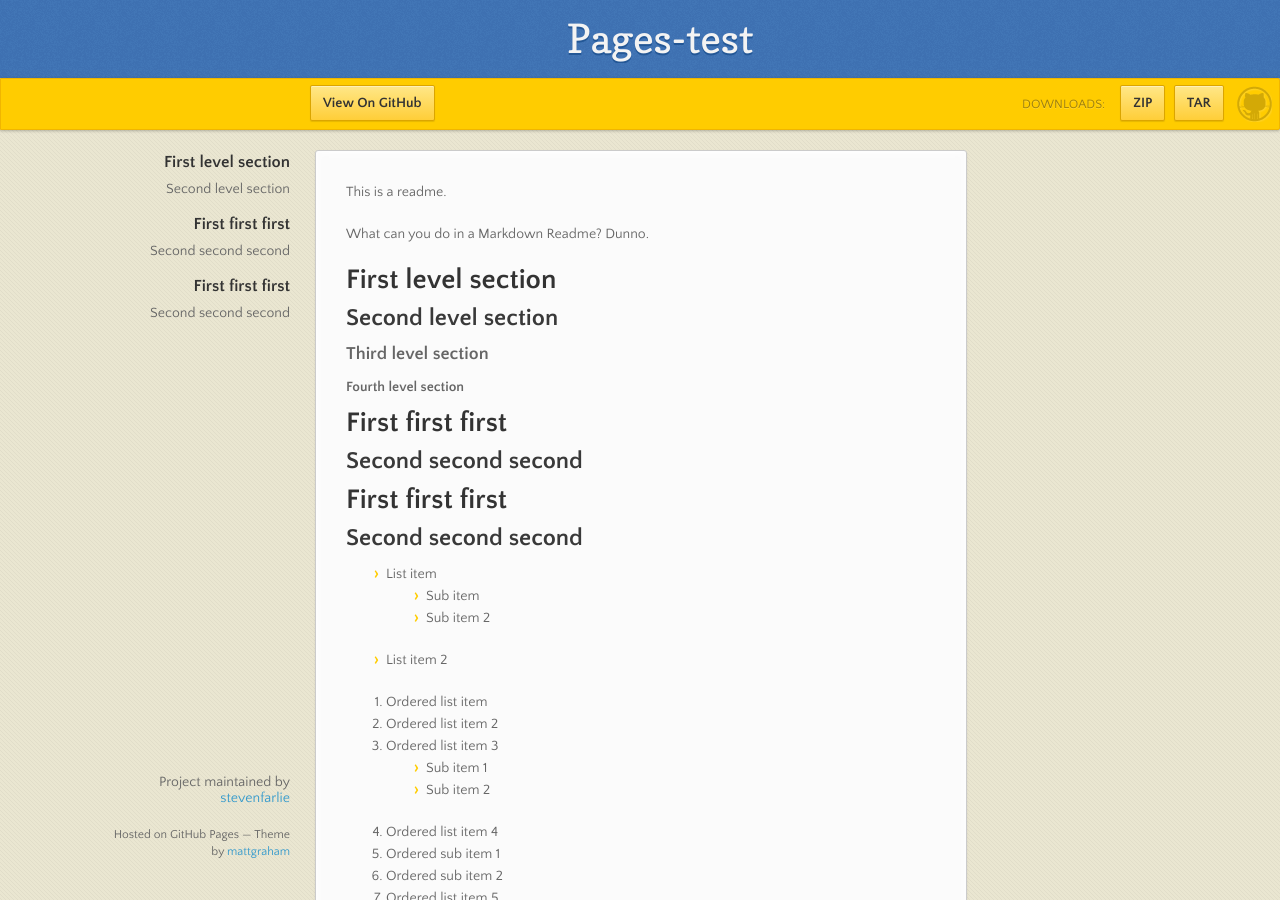
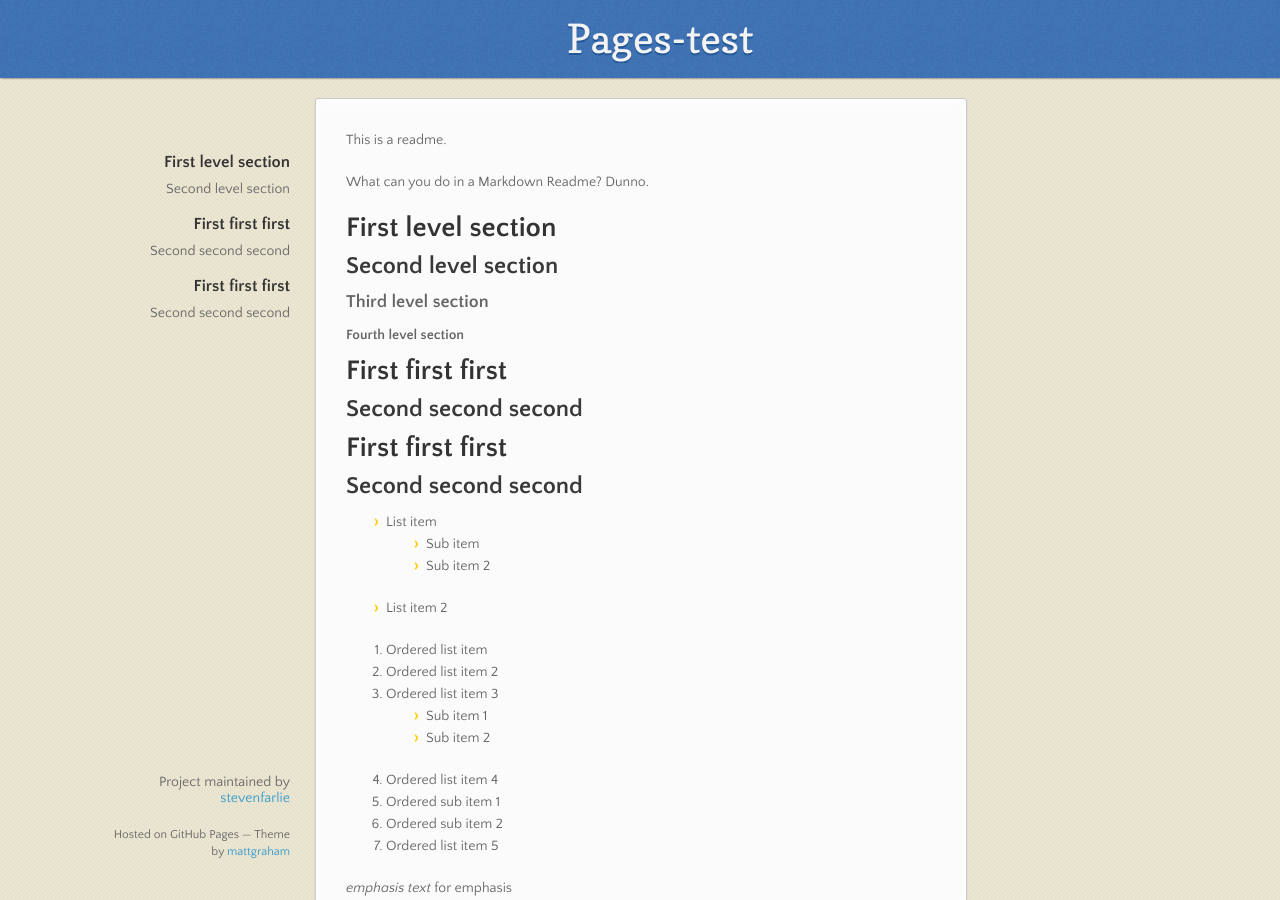
Before and after one commit to OpenTechSchool/html-css-beginners, a Jekyll site: the page built from index.md, in a window 1280 px wide and 900 px high. Built offline with Jekyll 4.4.1, drawn with Linux system fonts in a browser that asks for light colours; nearby versions of some CDN libraries.

Commit message:
Don't need the banner for now

```diff
--- a/_layouts/default.html
+++ b/_layouts/default.html
@@ -4,8 +4,8 @@
     <meta charset="utf-8">
     <meta http-equiv="X-UA-Compatible" content="chrome=1">
     <title>Pages-test by stevenfarlie</title>
-    <link rel="stylesheet" href="stylesheets/styles.css">
-    <link rel="stylesheet" href="stylesheets/pygment_trac.css">
+    <link rel="stylesheet" href="/stylesheets/styles.css">
+    <link rel="stylesheet" href="/stylesheets/pygment_trac.css">
     <script src="https://ajax.googleapis.com/ajax/libs/jquery/1.7.1/jquery.min.js"></script>
     <script src="javascripts/main.js"></script>
     <!--[if lt IE 9]>
@@ -20,19 +20,6 @@
         <h1>Pages-test</h1>
         <p></p>
       </header>
-
-      <div id="banner">
-        <span id="logo"></span>
-
-        <a href="https://github.com/stevenfarlie/pages-test" class="button fork"><strong>View On GitHub</strong></a>
-        <div class="downloads">
-          <span>Downloads:</span>
-          <ul>
-            <li><a href="https://github.com/stevenfarlie/pages-test/zipball/master" class="button">ZIP</a></li>
-            <li><a href="https://github.com/stevenfarlie/pages-test/tarball/master" class="button">TAR</a></li>
-          </ul>
-        </div>
-      </div><!-- end banner -->
 
     <div class="wrapper">
       <nav>
```
